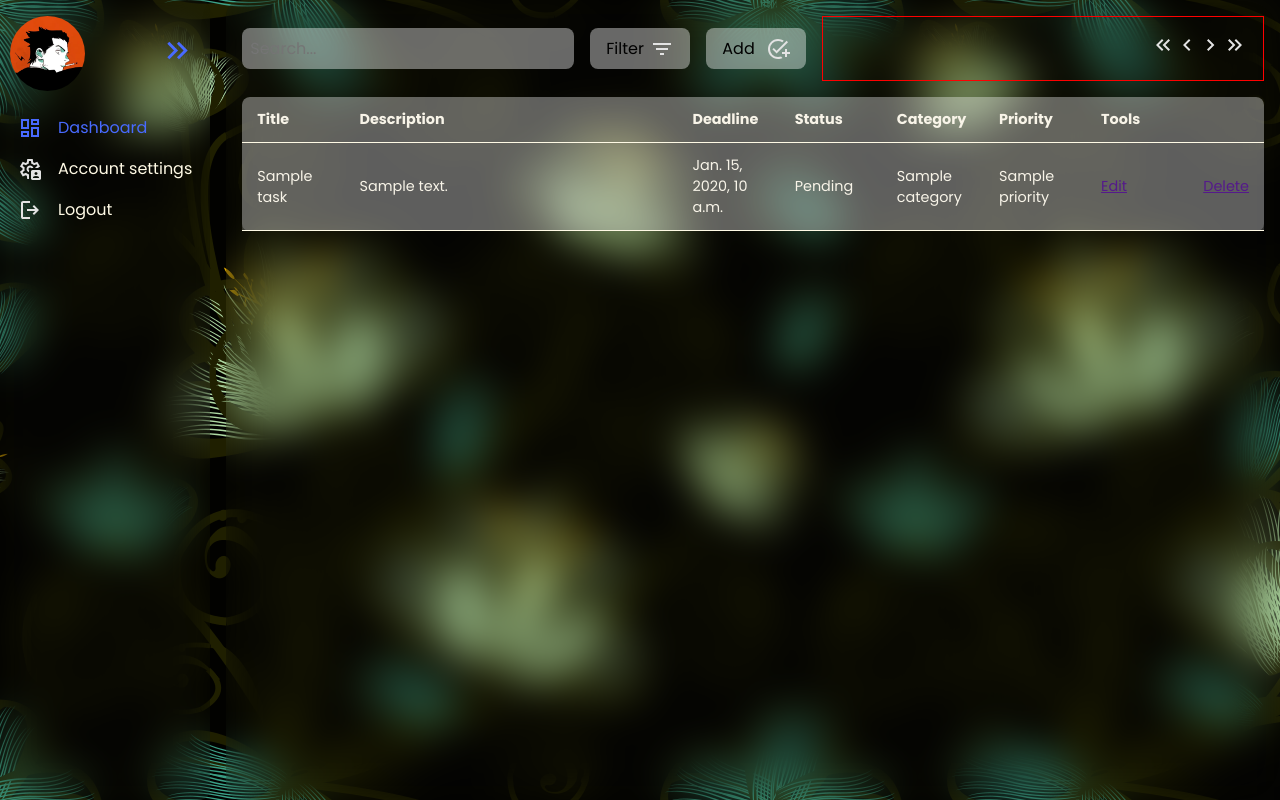
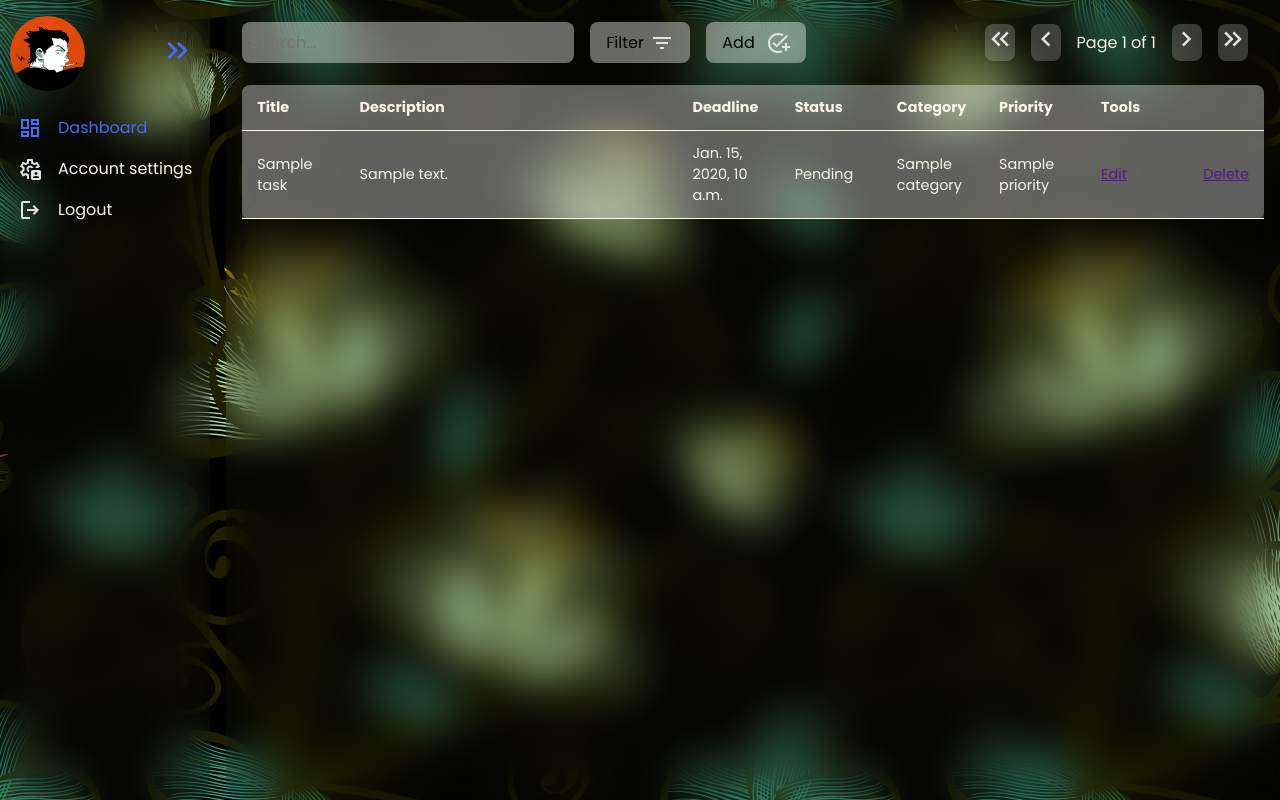
Before and after one commit to tinapay-aa/Hangarin_Todo_App, a Django app: page / in a window 1280 px wide. Run offline with Django 5.2, Linux system fonts and the light colour scheme; tables that the repository leaves empty hold one stand-in row (values such as "Sample post"); some web fonts are replaced.

Commit message:
Finished pagination, improved ui interaction of filter modal and still improving its overall function

```diff
--- a/todos/models.py
+++ b/todos/models.py
@@ -4,7 +4,7 @@ from django.db import models
 class TaskStatus(models.TextChoices):
     PENDING = 'Pending', 'pending'
     IN_PROGRESS = 'In Progress', 'in_progress'
-    COMPLETE = 'Complete', 'complete'
+    COMPLETE = 'Completed', 'completed'
 
 class Category(models.Model):
     name = models.CharField(max_length=50)
--- a/todos/static/css/style.css
+++ b/todos/static/css/style.css
@@ -166,25 +166,36 @@ main {
         button:hover {
             min-width: 125px;
             background: rgba(255, 255, 255, .2);
+            transform: translateY(2px);
         }
 
         #pagination-container {
             display: flex;
             justify-content: right;
             align-items: center;
+            gap: 1em;
             width: 100%;
             height: 100%;
-            padding: 1em;
-
-            border: 1px solid red;
+            padding: .5em 1em;
 
             a {
+                background: rgba(255, 255, 255, .4);
+                border-radius: .5em;
                 text-decoration: none;
+
+                svg {
+                    width: 30px;
+                    height: 30px;
+                }
             }
-            #begin-end-navigator {
-                font-size: 2em;
+            a:hover {
+                background: rgba(255, 255, 255, .2);
+                transform: translateY(2px);
             }
-
+            a.inactive {
+                background: rgba(255, 255, 255, .2);
+                pointer-events: none;
+            }
         }
 
     }
@@ -283,8 +294,15 @@ main {
                         align-items: center;
                     }
                 }
+                span#filter-header {
+                    display: flex;
+                    justify-content: left;
+                    align-items: center;
+                    gap: 1em;
+                }
 
                 #status-filter-container {
+
 
                     .filter-option {
                         width: fit-content;
--- a/todos/static/js/app.js
+++ b/todos/static/js/app.js
@@ -1,6 +1,15 @@
 const date_radio_btns = document.querySelectorAll(
     'input[type="radio"][name="date-sort"]'
 );
+
+const status_checkboxes = document.querySelectorAll('.status-filter-checkbox')
+const status_toggler = document.getElementById('status-toggler')
+
+const cat_checkboxes = document.querySelectorAll('.cat-filter-checkbox')
+const cat_toggler = document.getElementById('cat-toggler')
+
+const priority_checkboxes = document.querySelectorAll('.priority-filter-checkbox')
+const priority_toggler = document.getElementById('priority-toggler')
 
 const filter_modal = document.getElementById('filter-modal-container')
 
@@ -18,3 +27,13 @@ date_radio_btns.forEach(radio => {
         })
     })
 })
+
+function toggle_checkboxes(toggler, checkboxes) {
+    checkboxes.forEach(checkbox => {
+        checkbox.checked = toggler.checked;
+    });
+};
+
+function toggle_checkbox_toggler(toggler, checkboxes) {
+    toggler.checked = [...checkboxes].every(checkbox => checkbox.checked)
+}
--- a/todos/templates/home.html
+++ b/todos/templates/home.html
@@ -21,23 +21,49 @@
         </button>
 
         <div id="pagination-container">
-            <a href="">
+            {% if tasks.number != 1 %}
+            <a href="?{{ tasks.start_index }}">
                 <svg xmlns="http://www.w3.org/2000/svg" height="24px" viewBox="0 -960 960 960" width="24px" fill="#e3e3e3"><path d="M440-240 200-480l240-240 56 56-183 184 183 184-56 56Zm264 0L464-480l240-240 56 56-183 184 183 184-56 56Z"/></svg>
             </a>
-            <a href="">
+            {% else %}
+            <a class="inactive" href="page=1">
+                <svg xmlns="http://www.w3.org/2000/svg" height="24px" viewBox="0 -960 960 960" width="24px" fill="#e3e3e3"><path d="M440-240 200-480l240-240 56 56-183 184 183 184-56 56Zm264 0L464-480l240-240 56 56-183 184 183 184-56 56Z"/></svg>
+            </a>
+            {% endif %}
+
+            {% if tasks.has_previous %}
+            <a href="?page={{ tasks.previous_page_number }}">
                 <svg xmlns="http://www.w3.org/2000/svg" height="24px" viewBox="0 -960 960 960" width="24px" fill="#e3e3e3"><path d="M560-240 320-480l240-240 56 56-184 184 184 184-56 56Z"/></svg>
             </a>
+            {% else %}
+            <a class="inactive" href="">
+                <svg xmlns="http://www.w3.org/2000/svg" height="24px" viewBox="0 -960 960 960" width="24px" fill="#e3e3e3"><path d="M560-240 320-480l240-240 56 56-184 184 184 184-56 56Z"/></svg>
+            </a>
+            {% endif %}
 
-            <a href="">
+            <span>
+                Page {{ tasks.number }} of {{ tasks.paginator.num_pages }}
+            </span>
 
-            </a>
-
-            <a href="">
+            {% if tasks.has_next %}
+            <a href="?page={{ tasks.next_page_number }}">
                 <svg xmlns="http://www.w3.org/2000/svg" height="24px" viewBox="0 -960 960 960" width="24px" fill="#e3e3e3"><path d="M504-480 320-664l56-56 240 240-240 240-56-56 184-184Z"/></svg>
             </a>
-            <a href="">
+            {% else %}
+            <a class="inactive" href="">
+                <svg xmlns="http://www.w3.org/2000/svg" height="24px" viewBox="0 -960 960 960" width="24px" fill="#e3e3e3"><path d="M504-480 320-664l56-56 240 240-240 240-56-56 184-184Z"/></svg>
+            </a>
+            {% endif %}
+
+            {% if tasks.has_next and tasks.number != tasks.count %}
+            <a href="?page={{ tasks.end_index }}">
                 <svg xmlns="http://www.w3.org/2000/svg" height="24px" viewBox="0 -960 960 960" width="24px" fill="#e3e3e3"><path d="M383-480 200-664l56-56 240 240-240 240-56-56 183-184Zm264 0L464-664l56-56 240 240-240 240-56-56 183-184Z"/></svg>
             </a>
+            {% else %}
+            <a class="inactive" href="">
+                <svg xmlns="http://www.w3.org/2000/svg" height="24px" viewBox="0 -960 960 960" width="24px" fill="#e3e3e3"><path d="M383-480 200-664l56-56 240 240-240 240-56-56 183-184Zm264 0L464-664l56-56 240 240-240 240-56-56 183-184Z"/></svg>
+            </a>
+            {% endif %}
         </div>
     </div>
 
--- a/todos/views.py
+++ b/todos/views.py
@@ -6,10 +6,24 @@ from django.core.paginator import Paginator
 
 def Home(request):
     search_query = request.GET.get("search-query", "")
+    date_sort = request.GET.get("date-sort", "asc")
+    status_filter = request.GET.getlist("status")
+    category_filter = request.GET.getlist("category")
 
     categories = Category.objects.all()
     priorities = Priority.objects.all()
     tasks = Task.objects.all()
+
+    if status_filter:
+        tasks = tasks.filter(status__in=status_filter)
+
+    if category_filter:
+        tasks = tasks.filter(category__name__in=category_filter)
+
+    if date_sort == "asc":
+        tasks = tasks.order_by('deadline')
+    else:
+        tasks = tasks.order_by('-deadline')
 
     if search_query:
         tasks = tasks.filter(title__contains=search_query)
@@ -18,7 +32,6 @@ def Home(request):
     page = request.GET.get('page')
     paginated_tasks = paginator.get_page(page)
 
-
     return render(request, 'home.html', {
         'tasks': paginated_tasks,
         'categories': categories,
```
Also changed, not shown: other parts of todos/templates/home.html (+20 -15 lines), todos/management/commands/create_initial_data.py (+6 -4 lines), todos/migrations/0006_alter_subtask_status_alter_task_status.py (added).
